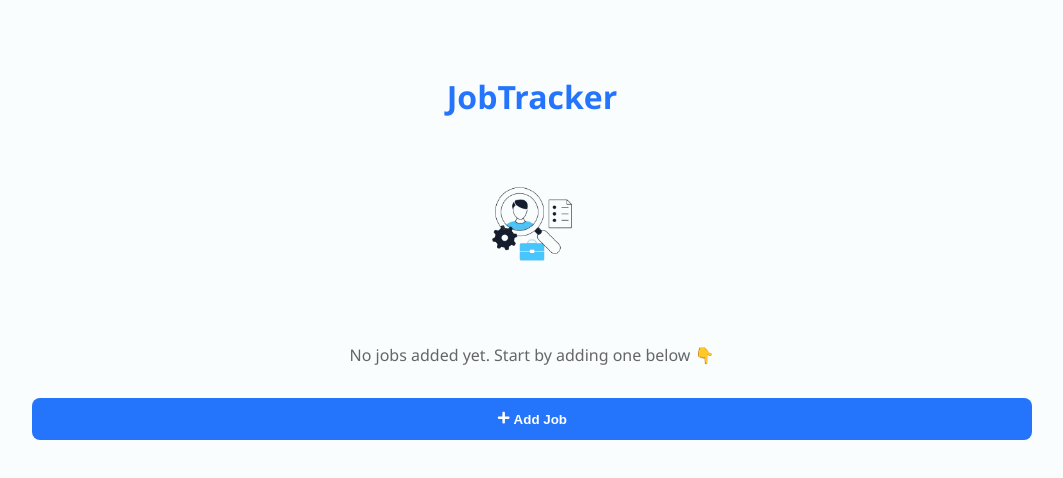
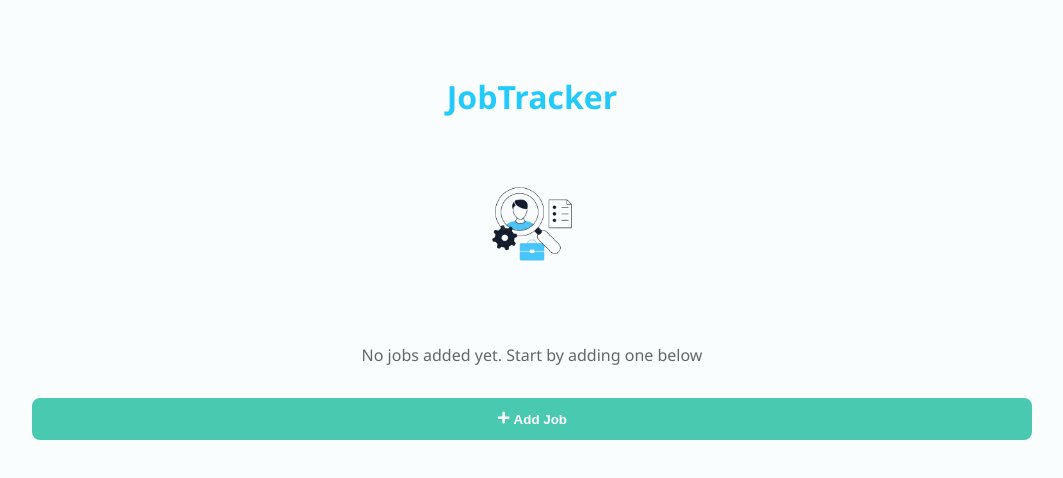
Before and after one commit to Refilwe15/ReactTS-Job-Application-Tracker-Task3, a React (Vite) app: page /home in a window 1280 px wide. Shown: the top 478 px of the page, without its empty margins (108-1171 px from the left). Built offline with nearby package versions, Linux system fonts and the light colour scheme.

Commit message:
changed buttons background colors

```diff
--- a/src/components/home.tsx
+++ b/src/components/home.tsx
@@ -175,7 +175,7 @@ function Home() {
           </table>
         </div>
       ) : (
-        <p className="no-jobs">No jobs added yet. Start by adding one below 👇</p>
+        <p className="no-jobs">No jobs added yet. Start by adding one below </p>
       )}
 
       {/* Add Job Button */}
--- a/src/styles/Home.css
+++ b/src/styles/Home.css
@@ -20,7 +20,7 @@
 .title {
   font-size: 2rem;
   font-weight: bold;
-  color: #2575fc;
+  color: #25cafc;
 }
 
 /* --- Table --- */
@@ -133,7 +133,7 @@
 }
 
 .add-job-btn {
-  background: #2575fc;
+  background-color: #48c9b0;
   color: #fff;
   font-weight: 600;
   border: none;
--- a/src/styles/landing.css
+++ b/src/styles/landing.css
@@ -19,16 +19,19 @@ body {
   align-items: center;
   padding: 20px 60px;
   background-color: #f4fafa;
+  margin-right: 200px;
 }
 
 .logo {
   font-size: 22px;
   font-weight: bold;
   color: #2c3e50;
+  margin-right: 80px;
 }
 
 .navbar ul {
   list-style: none;
+
   display: flex;
   gap: 30px;
   margin: 0;
@@ -39,6 +42,7 @@ body {
   cursor: pointer;
   font-size: 16px;
   color: #2c3e50;
+  font-weight: 200;
 }
 
 .hero {
@@ -46,6 +50,7 @@ body {
   align-items: center;
   justify-content: space-between;
   padding: 60px;
+  margin-left: 90px;
   flex: 1;
 }
 
@@ -71,11 +76,16 @@ body {
   border: none;
   border-radius: 6px;
   font-size: 16px;
+  margin : auto;
+  padding-left: 10px;
   cursor: pointer;
 }
 
 .get-started {
   background-color: #48c9b0;
+  width  :200px;
+  margin : auto;
+
   color: #fff;
   font-weight: bold;
 }
@@ -83,10 +93,10 @@ body {
 .hero-image img {
   width: 450px;
   max-width: 100%;
+  margin: 160px;
   height: auto;
 }
 
-/* MEDIA QUERIES */
 @media (max-width: 1024px) {
   .hero {
     flex-direction: column;
--- a/src/styles/login.css
+++ b/src/styles/login.css
@@ -4,7 +4,7 @@
   justify-content: center;
   align-items: center;
   min-height: 100vh;
-  background: linear-gradient(135deg, #6a11cb, #2575fc);
+  background: white;
   font-family: "Segoe UI", Tahoma, Geneva, Verdana, sans-serif;
   color: #333;
 }
@@ -19,7 +19,7 @@
 
 /* --- Login box --- */
 .login-box {
-  background: #fff;
+  background:whitesmoke;
   padding: 2.5rem;
   border-radius: 15px;
   box-shadow: 0 8px 20px rgba(0, 0, 0, 0.15);
@@ -76,7 +76,7 @@
 button {
   width: 100%;
   padding: 0.8rem;
-  background: #2575fc;
+  background-color: #48c9b0;
   color: #fff;
   font-weight: 600;
   border: none;
```
